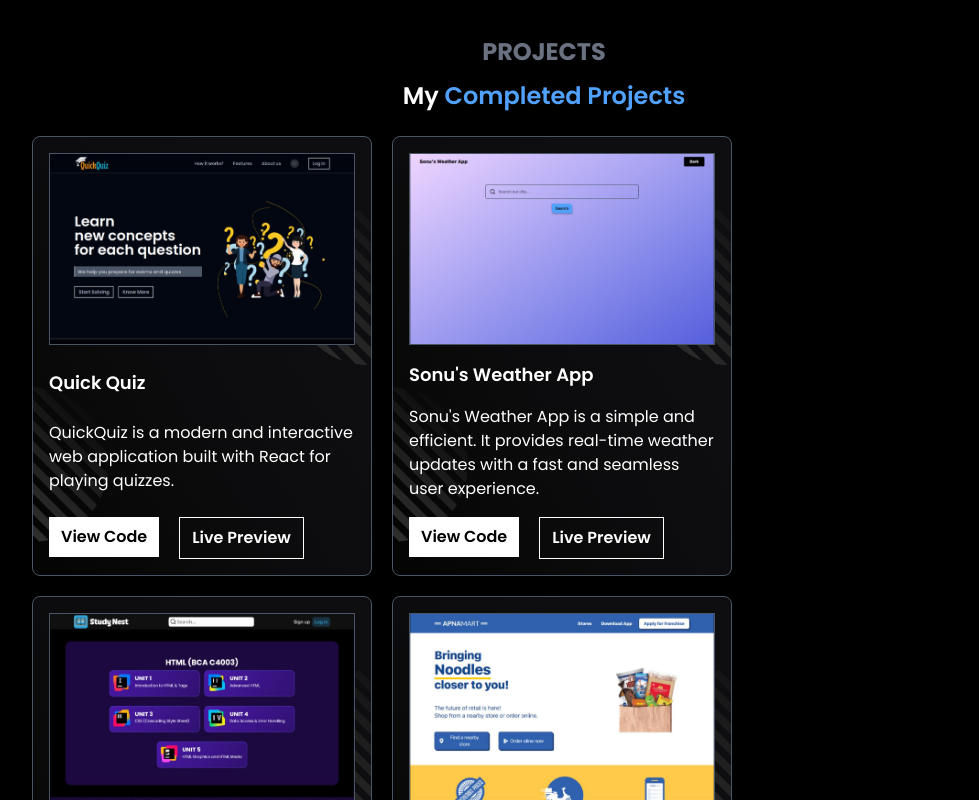
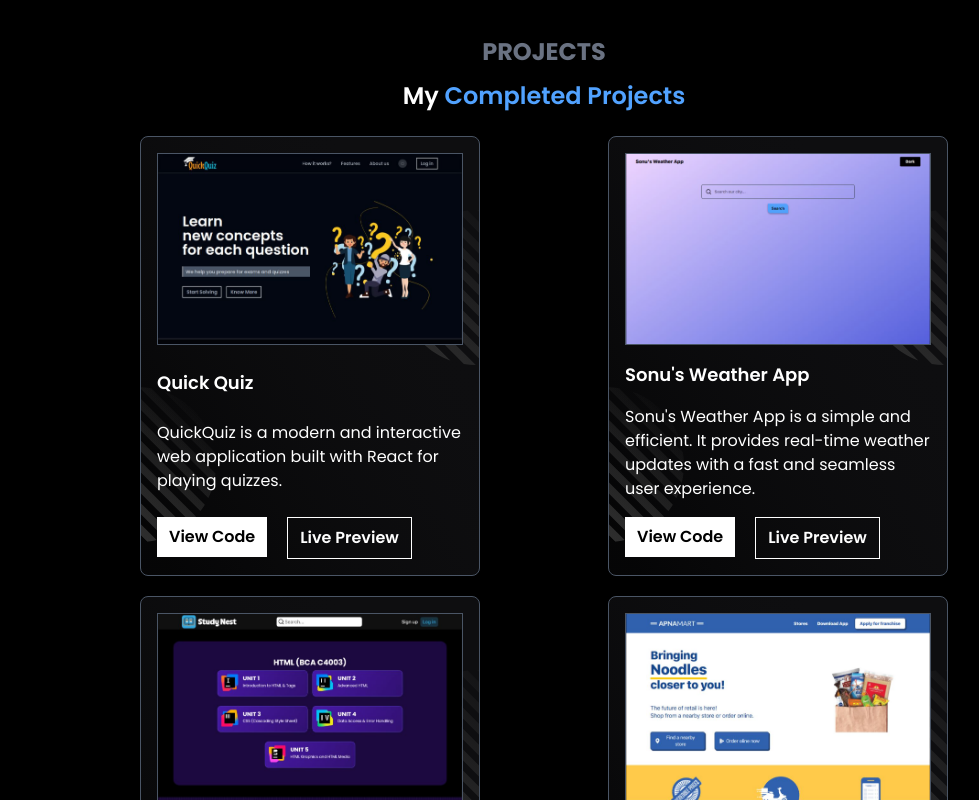
Before and after one commit to sonukr108/My-Portfolio, a React (Vite) app: page / in a window 1280 px wide. Shown: the part 1500-2300 px from the top of the page, without its empty margins (96-1075 px from the left). Built offline with nearby package versions, Linux system fonts and the light colour scheme; a web font is replaced by a local one.

Commit message:
some changes in project section

```diff
--- a/src/components/Projects.jsx
+++ b/src/components/Projects.jsx
@@ -43,7 +43,7 @@ const Projects = () => {
       <div className=' flex flex-col gap-3 items-center justify-center'>
         <p className='font-bold text-xl lg:text-2xl text-gray-500'>PROJECTS</p>
         <p className='text-xl lg:text-2xl font-semibold pb-3'>My <span className='text-blue-400'>Completed Projects</span></p>
-        <div className="card-container flex flex-wrap gap-5">
+        <div className="card-container flex flex-wrap gap-5 justify-evenly">
 
           <ProjectCard
             image={QuickQuizImg}
```
